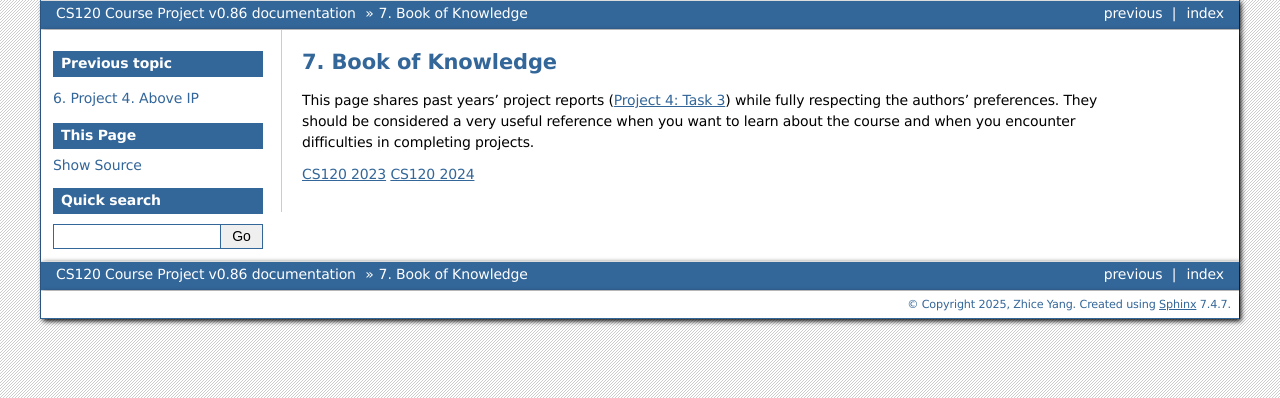
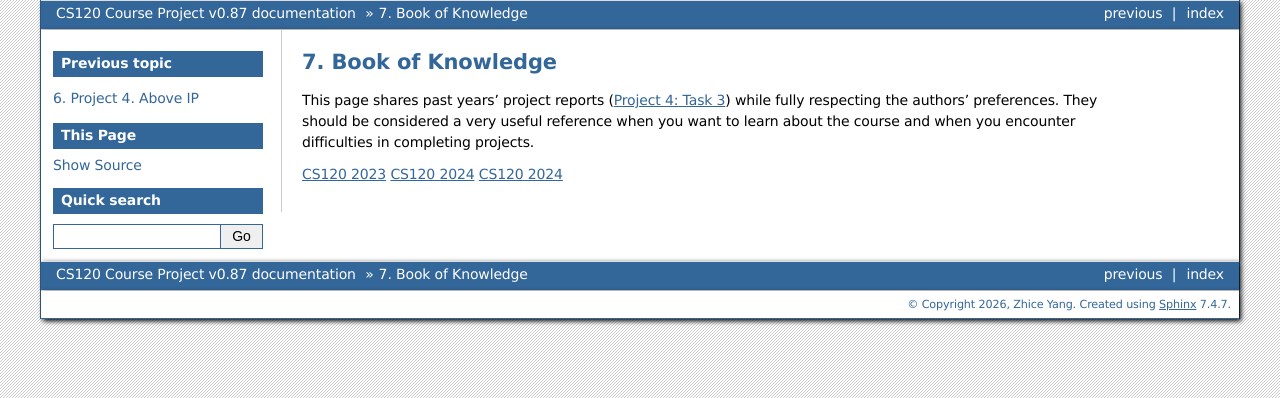
Before and after one commit to sist-cs120/project-doc, a Sphinx documentation site: the page built from source/report.rst, in a window 1280 px wide. Shown: the top 398 px of the page. Built offline with Sphinx 7.4.7, drawn with Linux system fonts in a browser that asks for light colours.

Commit message:
2026 update

```diff
--- a/source/conf.py
+++ b/source/conf.py
@@ -7,9 +7,9 @@
 # https://www.sphinx-doc.org/en/master/usage/configuration.html#project-information
 
 project = 'CS120 Course Project'
-copyright = '2025, Zhice Yang'
+copyright = '2026, Zhice Yang'
 author = 'Zhice Yang'
-release = 'v0.86'
+release = 'v0.87'
 
 
 
--- a/source/report.rst
+++ b/source/report.rst
@@ -8,3 +8,4 @@ This page shares past years' project reports (:ref:`Project 4: Task 3 <sec-proje
 
 `CS120 2023 <https://github.com/sist-cs120/project-report/tree/main/2023>`_
 `CS120 2024 <https://github.com/sist-cs120/project-report/tree/main/2024>`_
+`CS120 2024 <https://github.com/sist-cs120/project-report/tree/main/2025>`_
--- a/source/var.rst
+++ b/source/var.rst
@@ -1,6 +1,6 @@
-.. |semester| replace:: *Fall 2025*
-.. |project0-due| replace:: **Sep. 28, 2025**
-.. |project1-due| replace:: **Oct. 12, 2025**
-.. |project2-due| replace:: **Nov. 16, 2025**
-.. |project3-due| replace:: **Dec. 7, 2025**
-.. |project4-due| replace:: **Jan. 11, 2026**
+.. |semester| replace:: *Fall 2026*
+.. |project0-due| replace:: **Sep. 27, 2026**
+.. |project1-due| replace:: **Oct. 11, 2026**
+.. |project2-due| replace:: **Nov. 15, 2026**
+.. |project3-due| replace:: **Dec. 6, 2026**
+.. |project4-due| replace:: **Jan. 10, 2027**
```
